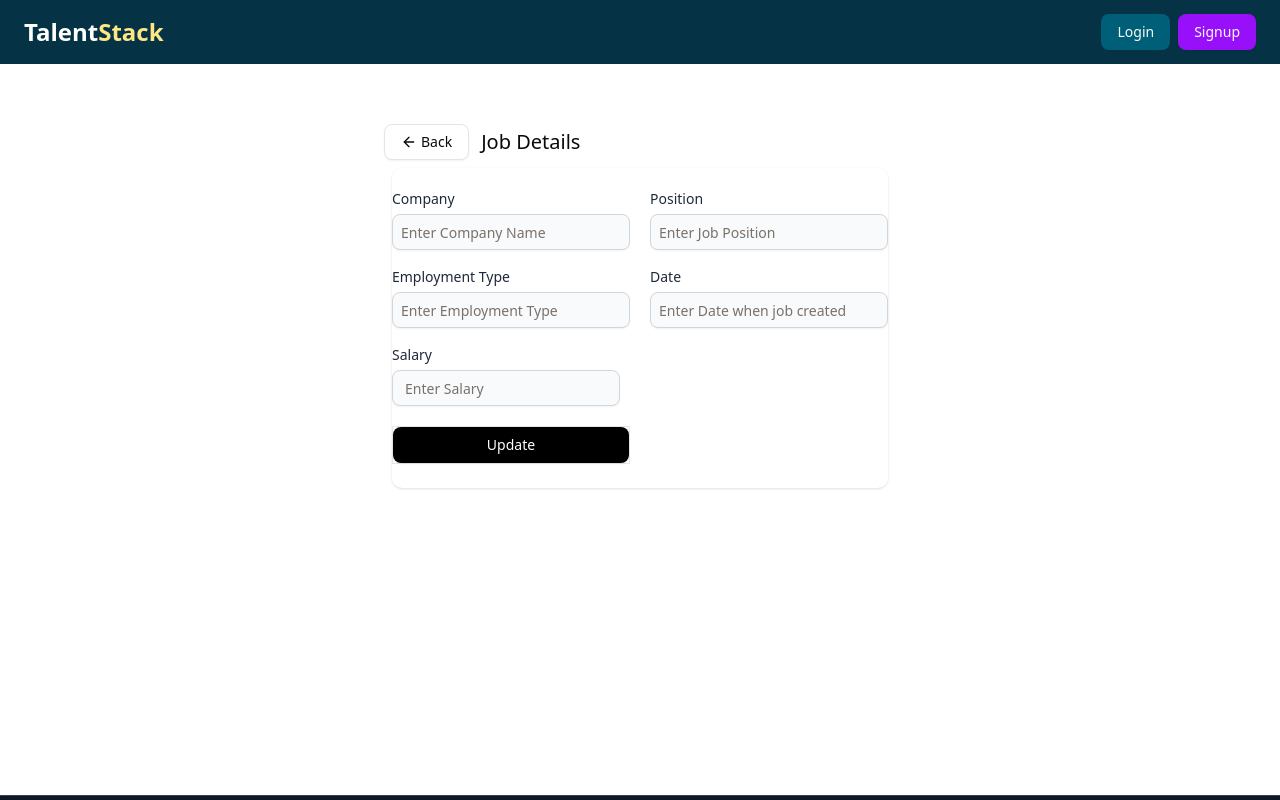
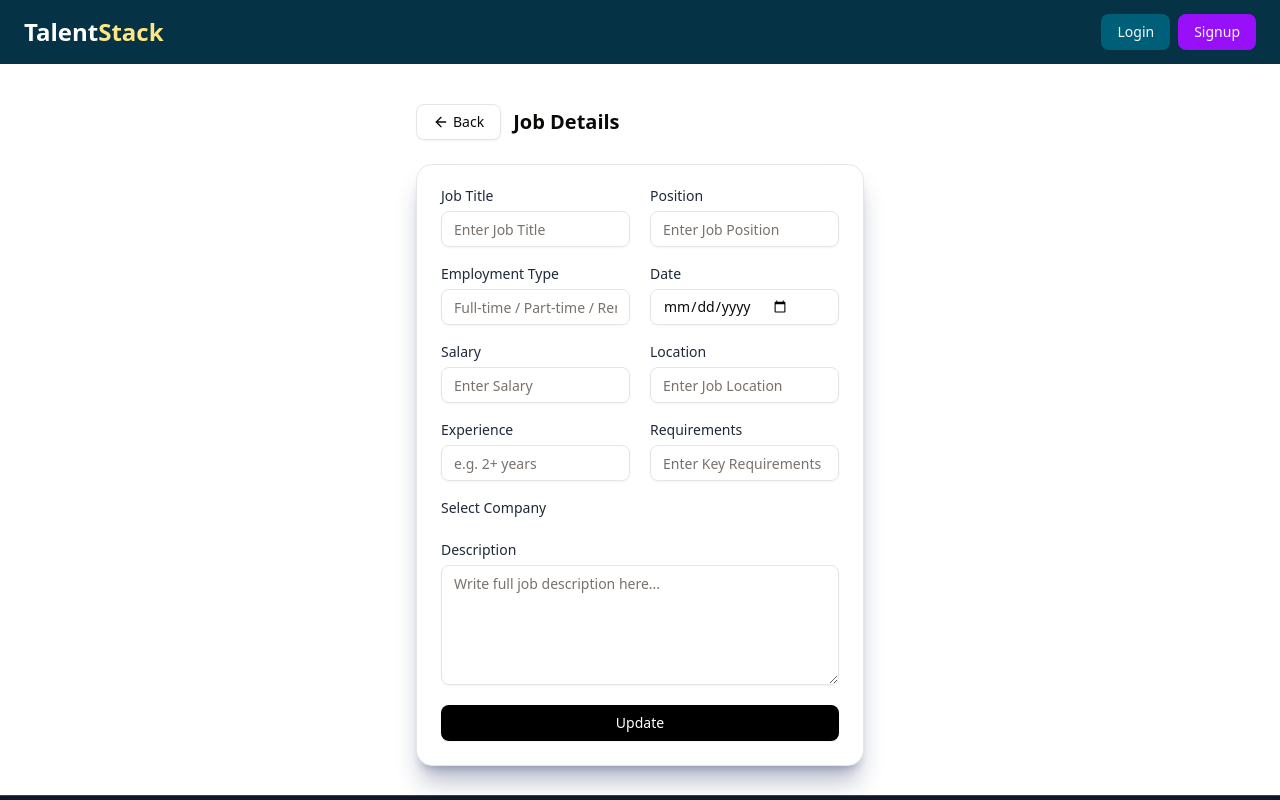
Before and after one commit to owaisnadeem18/Mern_Stack_Project_01_Job-Portal, a React (Vite) app in the folder Frontend/: page /admin/jobs/post-job in a window 1280 px wide. Shown: the top 800 px of the page. Built offline with nearby package versions, Linux system fonts and the light colour scheme.

Commit message:
Did working on POST Job API from frontend form data

```diff
--- a/Frontend/package.json
+++ b/Frontend/package.json
@@ -15,6 +15,7 @@
     "@radix-ui/react-label": "^2.1.7",
     "@radix-ui/react-popover": "^1.1.14",
     "@radix-ui/react-radio-group": "^1.3.7",
+    "@radix-ui/react-select": "^2.2.6",
     "@radix-ui/react-slot": "^1.2.3",
     "@reduxjs/toolkit": "^2.8.2",
     "@tailwindcss/vite": "^4.1.10",
--- a/Frontend/src/components/admin/jobs/AddJobDetails.jsx
+++ b/Frontend/src/components/admin/jobs/AddJobDetails.jsx
@@ -1,101 +1,144 @@
-import { Button } from '@/components/ui/button'
-import { Input } from '@/components/ui/input'
-import { Label } from '@/components/ui/label'
-import Footer from '@/components/ui/shared/Footer'
-import Navbar from '@/components/ui/shared/Navbar'
-import { ArrowLeft } from 'lucide-react'
-import React, { useState } from 'react'
+import { Button } from "@/components/ui/button";
+import { Input } from "@/components/ui/input";
+import { Label } from "@/components/ui/label";
+import {
+  Select,
+  SelectContent,
+  SelectItem,
+  SelectTrigger,
+  SelectValue,
+} from "@/components/ui/select";
+import { Textarea } from "@/components/ui/textarea";
+import Footer from "@/components/ui/shared/Footer";
+import Navbar from "@/components/ui/shared/Navbar";
+import { JOB_API_END_POINT } from "@/utils/constant";
+import axios from "axios";
+import { ArrowLeft, Loader2 } from "lucide-react";
+import React, { useState } from "react";
+import { useSelector } from "react-redux";
+import { useNavigate } from "react-router-dom";
+import { toast } from "sonner";
 
 const AddJobDetails = () => {
+  const [input, setInput] = useState({
+    title: "",
+    position: "",
+    jobType: "",
+    date: "",
+    salary: "",
+    location: "",
+    experience: "",
+    requirements: "",
+    companyId: "",
+    description: "",
+  });
 
-  const [input , setInput] = useState({
-    companyName: "" ,
-    jobPosition: "" ,
-    employmentType: "" ,
-    date: "" ,
-    salary: ""
-  })
+  const { companies } = useSelector((store) => store.company);
 
-  const [loading , setLoading] = useState(false)
+  const [loading, setLoading] = useState(false);
+  const navigate = useNavigate();
 
-  const handleValueChange = () => {
-    setInput({...input , [e.target.name] : e.target.value})
-  }
+  const handleValueChange = (e) => {
+    setInput({ ...input, [e.target.name]: e.target.value });
+  };
 
-  const handleSubmit = (data) => {
-    console.log(data)
-  }
+  const selectCompanyChangeHandler = (value) => {
+    const selectedCompany = companies.find(
+      (company) => company?.name.toLowerCase() === value
+    );
+    setInput({ ...input, companyId: selectedCompany?._id || "" });
+  };
+
+  const handleSubmit = async (e) => {
+    e.preventDefault();
+    console.log(input);
+
+    try {
+      setLoading(true);
+      const res = await axios.post(`${JOB_API_END_POINT}/jobPost`, input, {
+        withCredentials: true,
+      });
+
+      if (res.data.success) {
+        toast.success(res.data.message)
+      }
+
+      console.log(res)
+
+    } catch (err) {
+      console.log(err);
+      toast.error(err.response.data.message)
+    } finally {
+      setLoading(false);
+    }
+  };
 
   return (
     <div>
       <Navbar />
-      <div className='max-w-[85%] md:max-w-[70%] lg:max-w-[50%] xl:max-w-[40%] pt-15 mx-auto' style={{ minHeight: "calc(100vh - 69px" }} >
-
-        <div className='flex items-center gap-3' >
-
-          <Button className={"cursor-pointer"} onClick={() => navigate("/admin/companies")} variant={"outline"} >
-            <div className='flex items-center gap-1' >
+      <div
+        className="max-w-[85%] md:max-w-[70%] lg:max-w-[50%] xl:max-w-[35%] pt-10 mx-auto"
+        style={{ minHeight: "calc(100vh - 69px)" }}
+      >
+        {/* Header */}
+        <div className="flex items-center gap-3">
+          <Button
+            className="cursor-pointer"
+            onClick={() => navigate("/admin/companies")}
+            variant="outline"
+          >
+            <div className="flex items-center gap-1">
               <ArrowLeft className="w-5 h-5" />
               <span>Back</span>
             </div>
           </Button>
-
-          <h2 className='text-xl font-medium' >
-            Job Details
-          </h2>
-
+          <h2 className="text-xl font-semibold">Job Details</h2>
         </div>
 
-        {/* Company details items */}
-
+        {/* Form */}
         <form
           onSubmit={handleSubmit}
-          className="grid grid-cols-1 md:grid-cols-2 gap-5 py-6 m-2 shadow-sm rounded-lg"
+          className="grid grid-cols-1 md:grid-cols-2 gap-5 py-6 my-6 border px-6 shadow-xl shadow-blue-950/30 rounded-2xl bg-white"
         >
-          {/* Company Name */}
+          {/* Job Title */}
           <div>
-
-            {/* <TableHead className={"text-center font-bold "}>Company</TableHead>
-            <TableHead className={"text-center font-bold "}>Job Position</TableHead>
-            <TableHead className={"text-center font-bold "}>Employment Type</TableHead>
-            <TableHead className={"text-center font-bold "}>Date</TableHead>
-            <TableHead className={"text-center font-bold "}>Salary</TableHead>
-            <TableHead className={"text-center font-bold "}>Actions</TableHead> */}
-
-            <Label className="block mb-2 font-medium text-gray-800">Company</Label>
+            <Label className="block mb-2 font-medium text-gray-800">
+              Job Title
+            </Label>
             <Input
               onChange={handleValueChange}
               type="text"
-              value={input.companyName}
-              name="companyName"
-              placeholder="Enter Company Name"
-              className="w-full border border-gray-300 rounded-md p-2 text-sm bg-gray-50 focus:outline-none"
+              value={input.title}
+              name="title"
+              placeholder="Enter Job Title"
             />
           </div>
 
-          {/* Job Position */}
+          {/* Position */}
           <div>
-            <Label className="block mb-2 font-medium text-gray-800">Position</Label>
+            <Label className="block mb-2 font-medium text-gray-800">
+              Position
+            </Label>
             <Input
               onChange={handleValueChange}
               type="text"
-              value={input.jobPosition}
-              name="jobPosition"
+              value={input.position}
+              name="position"
               placeholder="Enter Job Position"
-              className="w-full border border-gray-300 rounded-md p-2 text-sm bg-gray-50 focus:outline-none"
             />
           </div>
 
           {/* Employment Type */}
           <div>
-            <Label className="block mb-2 font-medium text-gray-800">Employment Type</Label>
+            <Label className="block mb-2 font-medium text-gray-800">
+              Employment Type
+            </Label>
             <Input
               onChange={handleValueChange}
               type="text"
-              value={input.employmentType}
-              name="employmentType"
-              placeholder="Enter Employment Type"
-              className="w-full border border-gray-300 rounded-md p-2 text-sm bg-gray-50 focus:outline-none"
+              value={input.jobType}
+              name="jobType"
+              placeholder="Full-time / Part-time / Remote"
             />
           </div>
 
@@ -104,44 +147,135 @@
             <Label className="block mb-2 font-medium text-gray-800">Date</Label>
             <Input
               onChange={handleValueChange}
-              type="text"
+              type="date"
               value={input.date}
               name="date"
-              placeholder="Enter Date when job created"
-              className="w-full border border-gray-300 rounded-md p-2 text-sm bg-gray-50 focus:outline-none"
             />
           </div>
 
           {/* Salary */}
-          <div className="md:w-fit md:col-span-2">
-            <Label className="block mb-2 font-medium text-gray-800">Salary</Label>
+          <div>
+            <Label className="block mb-2 font-medium text-gray-800">
+              Salary
+            </Label>
             <Input
               type="text"
               name="salary"
-              placeholder= "Enter Salary"
+              placeholder="Enter Salary"
               value={input.salary}
               onChange={handleValueChange}
-              className="w-full border border-gray-300 rounded-md text-sm bg-gray-50 cursor-pointer focus:outline-none"
+            />
+          </div>
+
+          {/* Location */}
+          <div>
+            <Label className="block mb-2 font-medium text-gray-800">
+              Location
+            </Label>
+            <Input
+              type="text"
+              name="location"
+              placeholder="Enter Job Location"
+              value={input.location}
+              onChange={handleValueChange}
+            />
+          </div>
+
+          {/* Experience */}
+          <div>
+            <Label className="block mb-2 font-medium text-gray-800">
+              Experience
+            </Label>
+            <Input
+              type="text"
+              name="experience"
+              placeholder="e.g. 2+ years"
+              value={input.experience}
+              onChange={handleValueChange}
+            />
+          </div>
+
+          {/* Requirements */}
+          <div>
+            <Label className="block mb-2 font-medium text-gray-800">
+              Requirements
+            </Label>
+            <Input
+              type="text"
+              name="requirements"
+              placeholder="Enter Key Requirements"
+              value={input.requirements}
+              onChange={handleValueChange}
+            />
+          </div>
+
+          {/* Select Company */}
+          <div className="md:col-span-2">
+            <Label className="block mb-2 font-medium text-gray-800">
+              Select Company
+            </Label>
+            {companies.length > 0 && (
+              <Select onValueChange={selectCompanyChangeHandler}>
+                <SelectTrigger className="w-full">
+                  <SelectValue placeholder="Select a Company" />
+                </SelectTrigger>
+                <SelectContent>
+                  {companies.map((company) => (
+                    <SelectItem
+                      key={company._id}
+                      value={company.name.toLowerCase()}
+                    >
+                      {company.name}
+                    </SelectItem>
+                  ))}
+                </SelectContent>
+              </Select>
+            )}
+          </div>
+
+          {/* Description (Textarea - last field) */}
+          <div className="md:col-span-2">
+            <Label className="block mb-2 font-medium text-gray-800">
+              Description
+            </Label>
+            <Textarea
+              name="description"
+              value={input.description}
+              onChange={handleValueChange}
+              placeholder="Write full job description here..."
+              className="min-h-[120px] scroll-auto"
             />
           </div>
 
           {/* Submit Button */}
-          <div className="md:col-span-1 m-auto border w-full">
+          <div className="md:col-span-2">
             <Button
               type="submit"
-              className="w-full cursor-pointer m-auto font-medium text-white bg-black rounded-md hover:bg-gray-800 transition"
+              className="w-full font-medium text-white bg-black rounded-md hover:bg-gray-800 transition"
             >
-              {loading ? <span className="flex items-center justify-center gap-2">
-                <Loader2 className="w-4 h-4 animate-spin" />
-                Updating...
-              </span> : "Update"}
+              {loading ? (
+                <span className="flex items-center justify-center gap-2">
+                  <Loader2 className="w-4 h-4 animate-spin" />
+                  Updating...
+                </span>
+              ) : (
+                "Update"
+              )}
             </Button>
           </div>
+
+          {companies.length > 0 && (
+            <div className="md:col-span-2">
+              <p className="text-red-500 text-xs text-center font-bold">
+                *You must register at least one company before posting a job
+              </p>
+            </div>
+          )}
         </form>
       </div>
       <Footer />
     </div>
-  )
-}
+  );
+};
 
-export default AddJobDetails
+export default AddJobDetails;
--- a/Frontend/src/components/forms/handlers/LogoutHandler.js
+++ b/Frontend/src/components/forms/handlers/LogoutHandler.js
@@ -16,7 +16,7 @@
 
     catch(err) {
         console.log(err)
-        toast.error(err.res.data.message)
+        toast.error(err.response.data.message)
     }
 
 }
--- /dev/null
+++ b/Frontend/src/components/ui/select.jsx
@@ -0,0 +1,164 @@
+import * as React from "react"
+import * as SelectPrimitive from "@radix-ui/react-select"
+import { CheckIcon, ChevronDownIcon, ChevronUpIcon } from "lucide-react"
+
+import { cn } from "@/lib/utils"
+
+function Select({
+  ...props
+}) {
+  return <SelectPrimitive.Root data-slot="select" {...props} />;
+}
+
+function SelectGroup({
+  ...props
+}) {
+  return <SelectPrimitive.Group data-slot="select-group" {...props} />;
+}
+
+function SelectValue({
+  ...props
+}) {
+  return <SelectPrimitive.Value data-slot="select-value" {...props} />;
+}
+
+function SelectTrigger({
+  className,
+  size = "default",
+  children,
+  ...props
+}) {
+  return (
+    <SelectPrimitive.Trigger
+      data-slot="select-trigger"
+      data-size={size}
+      className={cn(
+        "border-input data-[placeholder]:text-muted-foreground [&_svg:not([class*='text-'])]:text-muted-foreground focus-visible:border-ring focus-visible:ring-ring/50 aria-invalid:ring-destructive/20 dark:aria-invalid:ring-destructive/40 aria-invalid:border-destructive dark:bg-input/30 dark:hover:bg-input/50 flex w-fit items-center justify-between gap-2 rounded-md border bg-transparent px-3 py-2 text-sm whitespace-nowrap shadow-xs transition-[color,box-shadow] outline-none focus-visible:ring-[3px] disabled:cursor-not-allowed disabled:opacity-50 data-[size=default]:h-9 data-[size=sm]:h-8 *:data-[slot=select-value]:line-clamp-1 *:data-[slot=select-value]:flex *:data-[slot=select-value]:items-center *:data-[slot=select-value]:gap-2 [&_svg]:pointer-events-none [&_svg]:shrink-0 [&_svg:not([class*='size-'])]:size-4",
+        className
+      )}
+      {...props}>
+      {children}
+      <SelectPrimitive.Icon asChild>
+        <ChevronDownIcon className="size-4 opacity-50" />
+      </SelectPrimitive.Icon>
+    </SelectPrimitive.Trigger>
+  );
+}
+
+function SelectContent({
+  className,
+  children,
+  position = "popper",
+  ...props
+}) {
+  return (
+    <SelectPrimitive.Portal>
+      <SelectPrimitive.Content
+        data-slot="select-content"
+        className={cn(
+          "bg-popover text-popover-foreground data-[state=open]:animate-in data-[state=closed]:animate-out data-[state=closed]:fade-out-0 data-[state=open]:fade-in-0 data-[state=closed]:zoom-out-95 data-[state=open]:zoom-in-95 data-[side=bottom]:slide-in-from-top-2 data-[side=left]:slide-in-from-right-2 data-[side=right]:slide-in-from-left-2 data-[side=top]:slide-in-from-bottom-2 relative z-50 max-h-(--radix-select-content-available-height) min-w-[8rem] origin-(--radix-select-content-transform-origin) overflow-x-hidden overflow-y-auto rounded-md border shadow-md",
+          position === "popper" &&
+            "data-[side=bottom]:translate-y-1 data-[side=left]:-translate-x-1 data-[side=right]:translate-x-1 data-[side=top]:-translate-y-1",
+          className
+        )}
+        position={position}
+        {...props}>
+        <SelectScrollUpButton />
+        <SelectPrimitive.Viewport
+          className={cn("p-1", position === "popper" &&
+            "h-[var(--radix-select-trigger-height)] w-full min-w-[var(--radix-select-trigger-width)] scroll-my-1")}>
+          {children}
+        </SelectPrimitive.Viewport>
+        <SelectScrollDownButton />
+      </SelectPrimitive.Content>
+    </SelectPrimitive.Portal>
+  );
+}
+
+function SelectLabel({
+  className,
+  ...props
+}) {
+  return (
+    <SelectPrimitive.Label
+      data-slot="select-label"
+      className={cn("text-muted-foreground px-2 py-1.5 text-xs", className)}
+      {...props} />
+  );
+}
+
+function SelectItem({
+  className,
+  children,
+  ...props
+}) {
+  return (
+    <SelectPrimitive.Item
+      data-slot="select-item"
+      className={cn(
+        "focus:bg-accent focus:text-accent-foreground [&_svg:not([class*='text-'])]:text-muted-foreground relative flex w-full cursor-default items-center gap-2 rounded-sm py-1.5 pr-8 pl-2 text-sm outline-hidden select-none data-[disabled]:pointer-events-none data-[disabled]:opacity-50 [&_svg]:pointer-events-none [&_svg]:shrink-0 [&_svg:not([class*='size-'])]:size-4 *:[span]:last:flex *:[span]:last:items-center *:[span]:last:gap-2",
+        className
+      )}
+      {...props}>
+      <span className="absolute right-2 flex size-3.5 items-center justify-center">
+        <SelectPrimitive.ItemIndicator>
+          <CheckIcon className="size-4" />
+        </SelectPrimitive.ItemIndicator>
+      </span>
+      <SelectPrimitive.ItemText>{children}</SelectPrimitive.ItemText>
+    </SelectPrimitive.Item>
+  );
+}
+
+function SelectSeparator({
+  className,
+  ...props
+}) {
+  return (
+    <SelectPrimitive.Separator
+      data-slot="select-separator"
+      className={cn("bg-border pointer-events-none -mx-1 my-1 h-px", className)}
+      {...props} />
+  );
+}
+
+function SelectScrollUpButton({
+  className,
+  ...props
+}) {
+  return (
+    <SelectPrimitive.ScrollUpButton
+      data-slot="select-scroll-up-button"
+      className={cn("flex cursor-default items-center justify-center py-1", className)}
+      {...props}>
+      <ChevronUpIcon className="size-4" />
+    </SelectPrimitive.ScrollUpButton>
+  );
+}
+
+function SelectScrollDownButton({
+  className,
+  ...props
+}) {
+  return (
+    <SelectPrimitive.ScrollDownButton
+      data-slot="select-scroll-down-button"
+      className={cn("flex cursor-default items-center justify-center py-1", className)}
+      {...props}>
+      <ChevronDownIcon className="size-4" />
+    </SelectPrimitive.ScrollDownButton>
+  );
+}
+
+export {
+  Select,
+  SelectContent,
+  SelectGroup,
+  SelectItem,
+  SelectLabel,
+  SelectScrollDownButton,
+  SelectScrollUpButton,
+  SelectSeparator,
+  SelectTrigger,
+  SelectValue,
+}
--- /dev/null
+++ b/Frontend/src/components/ui/textarea.jsx
@@ -0,0 +1,20 @@
+import * as React from "react"
+
+import { cn } from "@/lib/utils"
+
+function Textarea({
+  className,
+  ...props
+}) {
+  return (
+    <textarea
+      data-slot="textarea"
+      className={cn(
+        "border-input placeholder:text-muted-foreground focus-visible:border-ring focus-visible:ring-ring/50 aria-invalid:ring-destructive/20 dark:aria-invalid:ring-destructive/40 aria-invalid:border-destructive dark:bg-input/30 flex field-sizing-content min-h-16 w-full rounded-md border bg-transparent px-3 py-2 text-base shadow-xs transition-[color,box-shadow] outline-none focus-visible:ring-[3px] disabled:cursor-not-allowed disabled:opacity-50 md:text-sm",
+        className
+      )}
+      {...props} />
+  );
+}
+
+export { Textarea }
```
Also changed, not shown: 1 other file (tests, documents, lock files or other folders).
